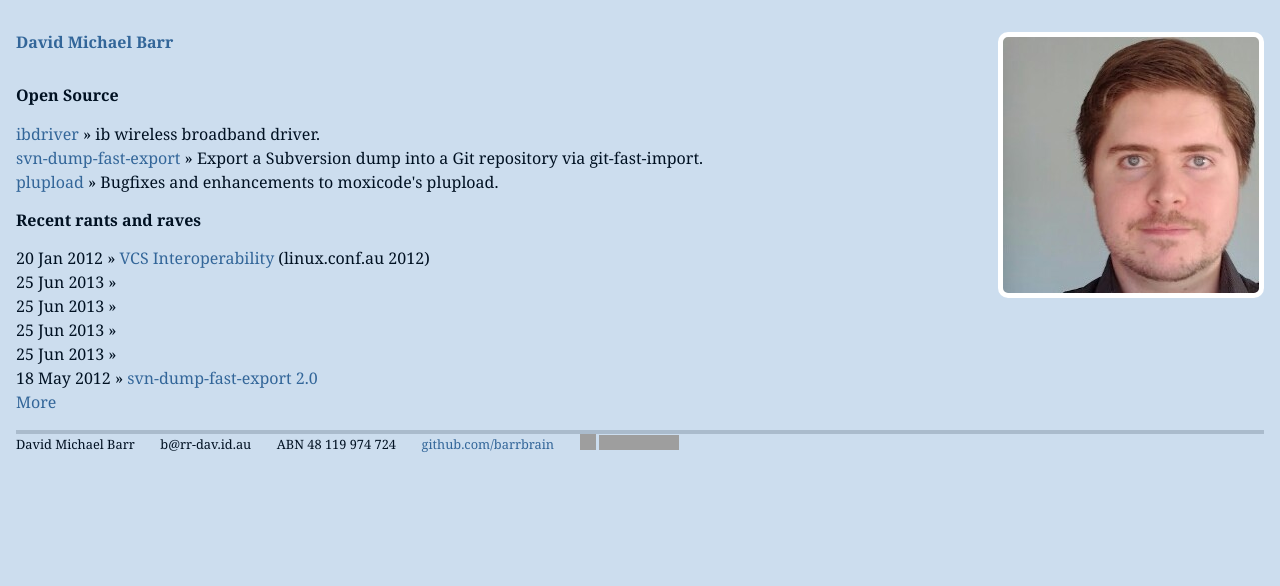
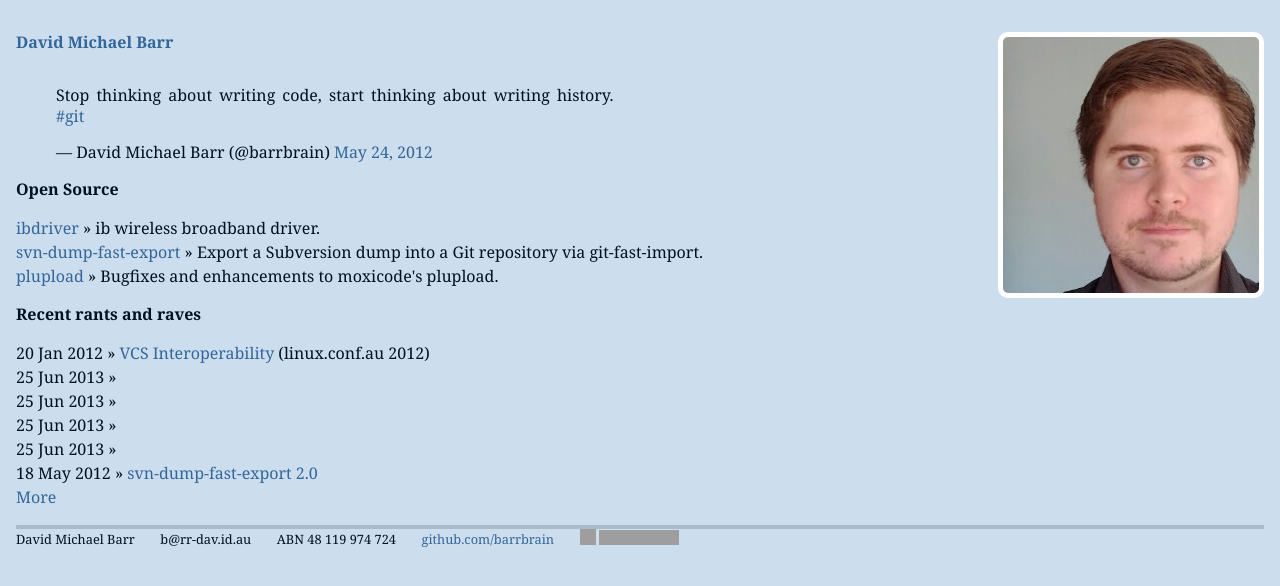
Before and after one commit to barrbrain/barrbrain.github.com, a Jekyll site: the page built from index.html, in a window 1280 px wide. Shown: the top 586 px of the page. Built offline with Jekyll 4.4.1, drawn with Linux system fonts in a browser that asks for light colours; comment, search, counter and statistics services are not loaded; grey boxes are pictures that could not be loaded.

Commit message:
index.html: place my best tweet ever at the top

```diff
--- a/index.html
+++ b/index.html
@@ -5,7 +5,10 @@ title: David Michael Barr
 
 <div id="root">
 
-   <h1>Open Source</h1>
+  <blockquote class="twitter-tweet"><p>Stop thinking about writing code, start thinking about writing history. <a href="https://twitter.com/search?q=%23git&amp;src=hash">#git</a></p>&mdash; David Michael Barr (@barrbrain) <a href="https://twitter.com/barrbrain/statuses/205635995562020864">May 24, 2012</a></blockquote>
+  <script async src="//platform.twitter.com/widgets.js" charset="utf-8"></script>
+
+  <h1>Open Source</h1>
   <ul class="projects">
     <li><span><a href="http://sourceforge.net/projects/ibdriver">ibdriver</a></span> ib wireless broadband driver. <g:plusone size="small" annotation="inline" width="120" href="http://sourceforge.net/projects/ibdriver" /></li>
     <li><span><a href="http://ba.rr-dav.id.au/svn-dump-fast-export">svn-dump-fast-export</a></span> Export a Subversion dump into a Git repository via git-fast-import. <g:plusone size="small" annotation="inline" width="120" href="http://ba.rr-dav.id.au/svn-dump-fast-export" /></li>
```
